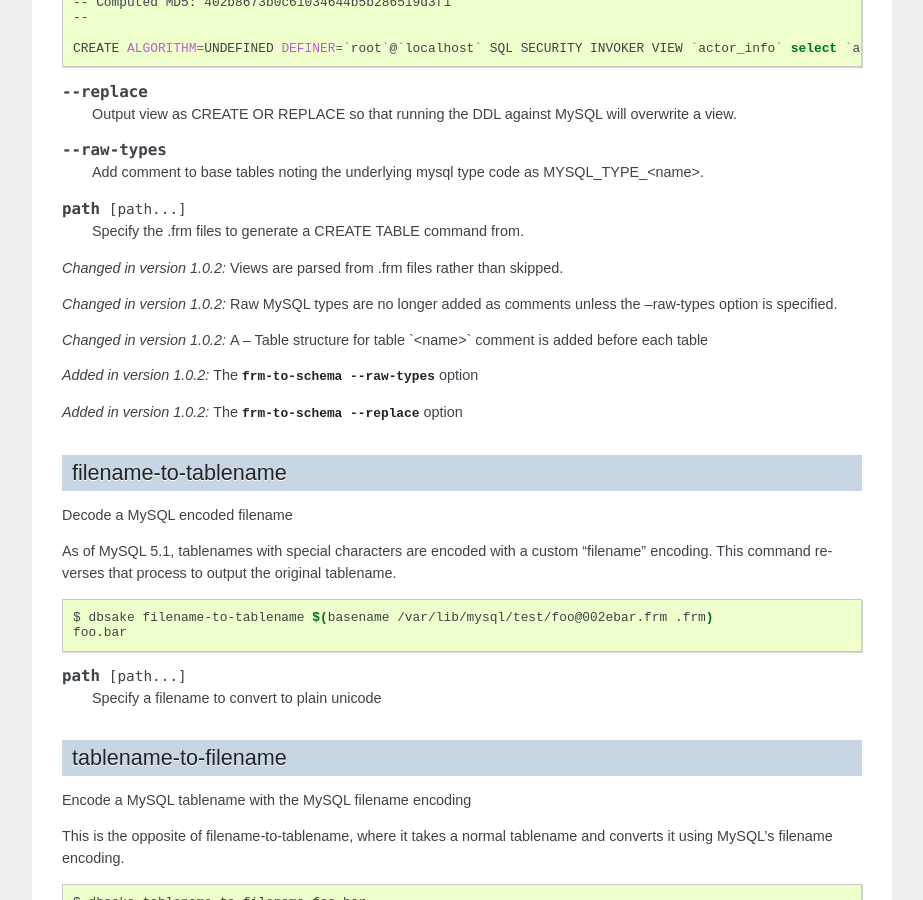
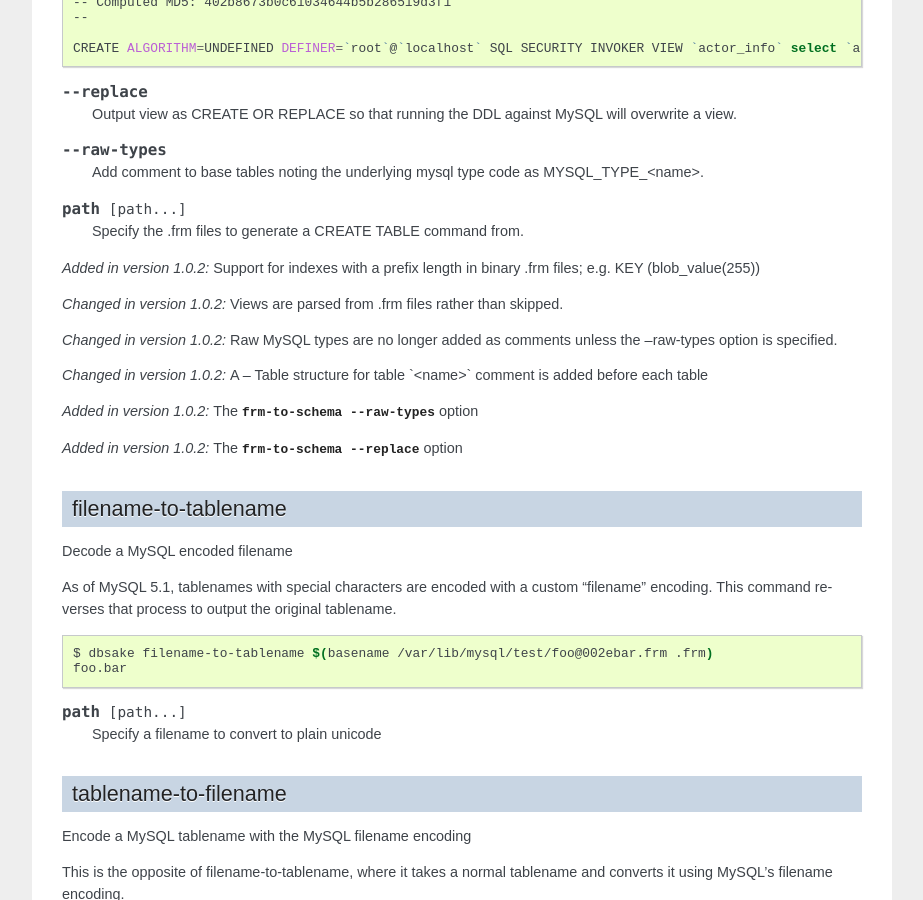
Before and after one commit to abg/dbsake, a Sphinx documentation site: the page built from docs/subcommands.rst, in a window 1280 px wide and 900 px high, scrolled down 3176 px. Shown: the whole window, without its empty margins (198-1121 px from the left). Built offline with Sphinx 7.4.7, drawn with Linux system fonts in a browser that asks for light colours.

Commit message:
add note about index prefixes to frm-to-schema subcommand docs

```diff
--- a/docs/subcommands.rst
+++ b/docs/subcommands.rst
@@ -240,6 +240,9 @@ according to rules similar to the MySQL server.
 
    Specify the .frm files to generate a CREATE TABLE command from.
 
+.. versionadded:: 1.0.2
+   Support for indexes with a prefix length in binary .frm files; e.g. KEY (blob_value(255))
+
 .. versionchanged:: 1.0.2
    Views are parsed from .frm files rather than skipped.
 
```
